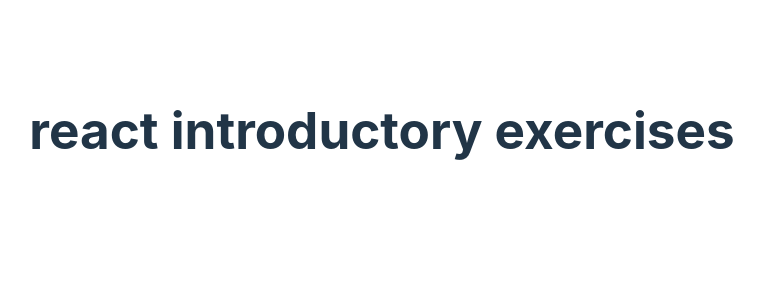
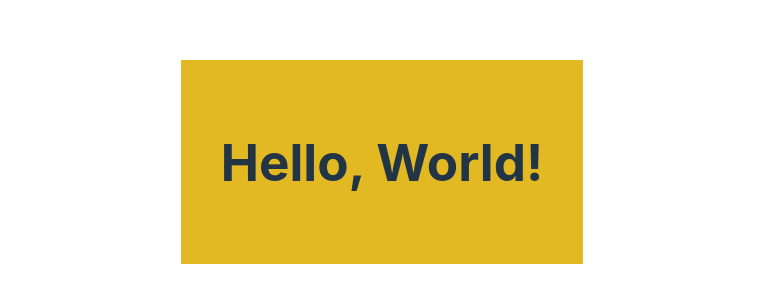
Before and after one commit to Odile078/react-introductory-exercices, a React (Vite) app: page / in a window 1280 px wide. Shown: the part 270-572 px from the top of the page, without its empty margins (258-1022 px from the left). Built offline with nearby package versions, Linux system fonts and the light colour scheme.

Commit message:
feat: page design

```diff
--- a/src/App.jsx
+++ b/src/App.jsx
@@ -2,8 +2,10 @@ import "./App.css";
 
 function App() {
   return (
-    <div className="App">
-      <h1>react introductory exercises</h1>
+    <div className="page-container">
+      <div className="container">
+        <h1>Hello, World!</h1>
+      </div>
     </div>
   );
 }
--- a/src/index.css
+++ b/src/index.css
@@ -67,3 +67,15 @@ button:focus-visible {
     background-color: #f9f9f9;
   }
 }
+
+.page-container{
+  min-height: 100vh;
+  display: flex;
+  justify-content: center;
+  align-items: center;
+}
+.container{
+  background-color: #e3b923;
+  padding: 40px;
+  text-align: center;
+}
```
Also changed, not shown: 1 other file (tests, documents, lock files or other folders).
